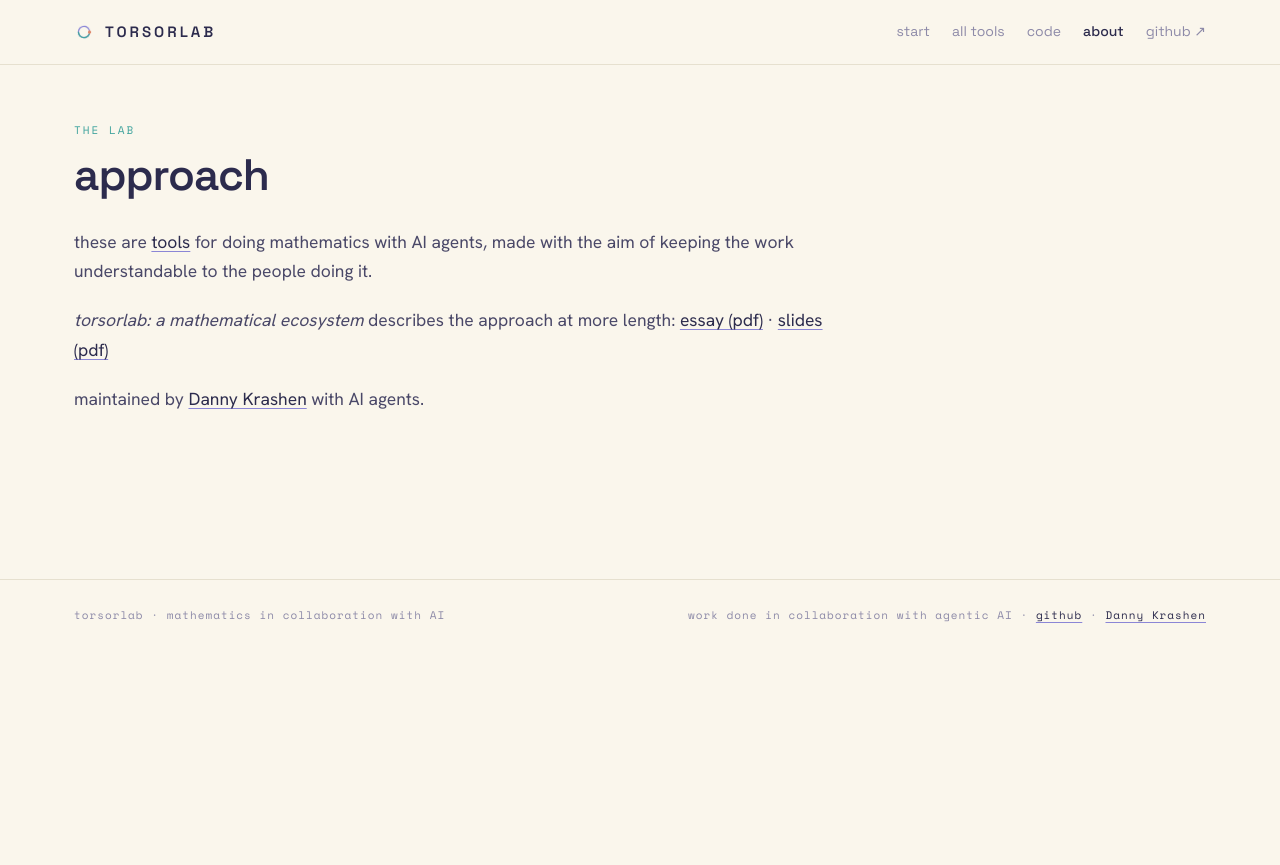
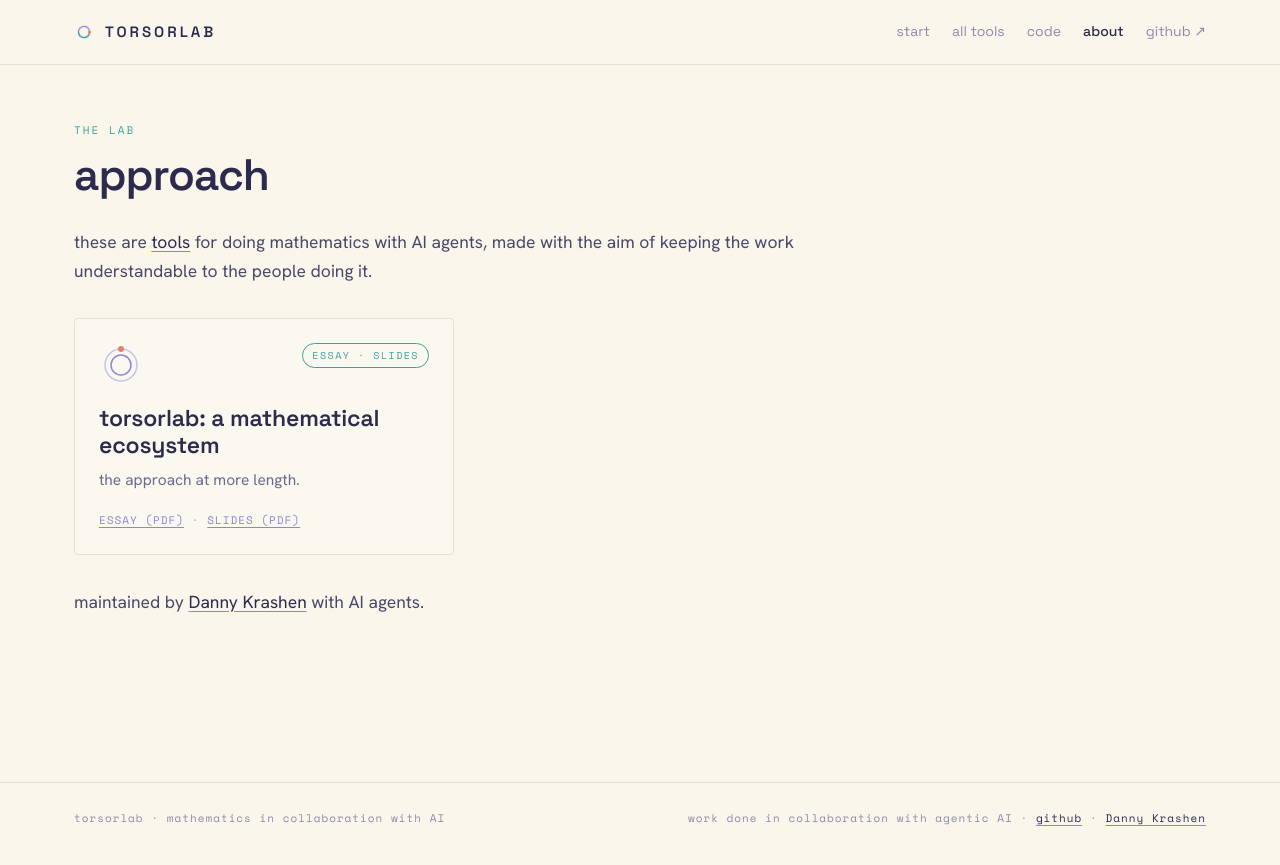
Before and after one commit to torsor/torsorlab, a Jekyll site: the page built from about.md, in a window 1280 px wide. Shown: the top 865 px of the page. Built offline with Jekyll 4.4.1, drawn with Linux system fonts in a browser that asks for light colours.

Commit message:
About: the ecosystem essay as a small card
Co-Authored-By: Claude Opus 5.5 <noreply@anthropic.com>

```diff
--- a/_sass/_topographic.scss
+++ b/_sass/_topographic.scss
@@ -160,6 +160,9 @@
   grid-template-columns: repeat(auto-fit, minmax(280px, 1fr));
   gap: 20px;
 }
+
+.cards--single { grid-template-columns: minmax(0, 380px); margin: 32px 0; }
+.card__foot a { color: inherit; }
 
 .card {
   position: relative;
--- a/about.md
+++ b/about.md
@@ -8,8 +8,13 @@ eyebrow: the lab
 these are [tools](/tools/) for doing mathematics with AI agents, made with
 the aim of keeping the work understandable to the people doing it.
 
-*torsorlab: a mathematical ecosystem* describes the approach at more length:
-[essay (pdf)](/essays/torsorlab-ecosystem.pdf) ·
-[slides (pdf)](/essays/torsorlab-ecosystem-slides.pdf)
+<div class="cards cards--single">
+  <div class="card">
+    <div class="card__top">{% include card-glyph.html %}<span class="chip">essay · slides</span></div>
+    <h3 class="card__title">torsorlab: a mathematical ecosystem</h3>
+    <p class="card__text">the approach at more length.</p>
+    <div class="card__foot"><a href="/essays/torsorlab-ecosystem.pdf">essay (pdf)</a> · <a href="/essays/torsorlab-ecosystem-slides.pdf">slides (pdf)</a></div>
+  </div>
+</div>
 
 maintained by <a href="https://dkrashen.org">Danny Krashen</a> with AI agents.
```
